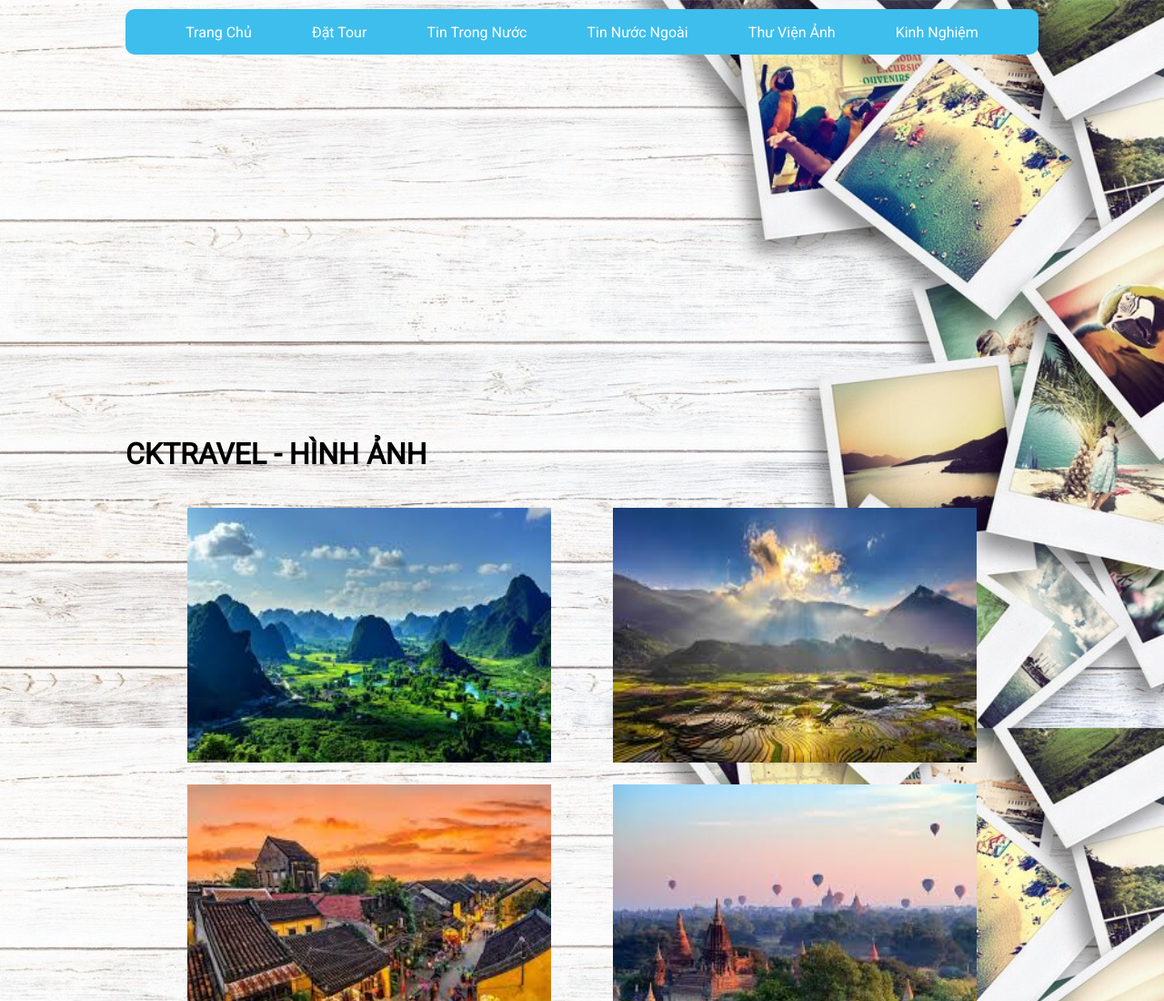
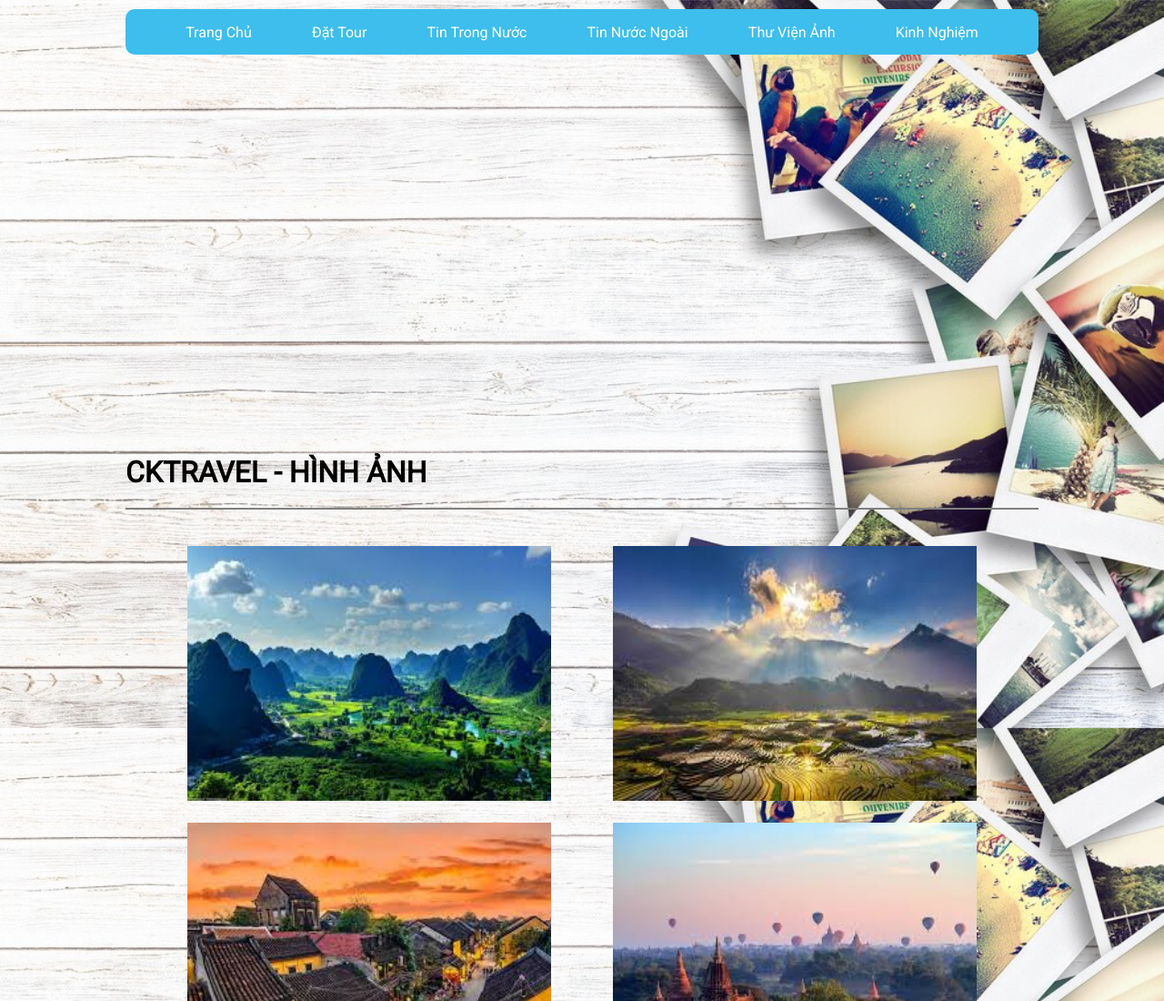
Before and after one commit to KhanhpcFX15305/cktravel, a plain HTML site: page gallery.html in a window 1280 px wide. Shown: the top 1100 px of the page at 91% size. Drawn offline with Linux system fonts and the light colour scheme.

Commit message:
Update gallery.css

```diff
--- a/css/gallery.css
+++ b/css/gallery.css
@@ -64,6 +64,10 @@
     justify-content: space-evenly;
     flex-wrap: wrap;
 }
+.content_header {
+    padding: 20px 0;
+    border-bottom : solid 2px gray;
+}
 .gallery img {
     width: 400px;
     height: 300px;
```
